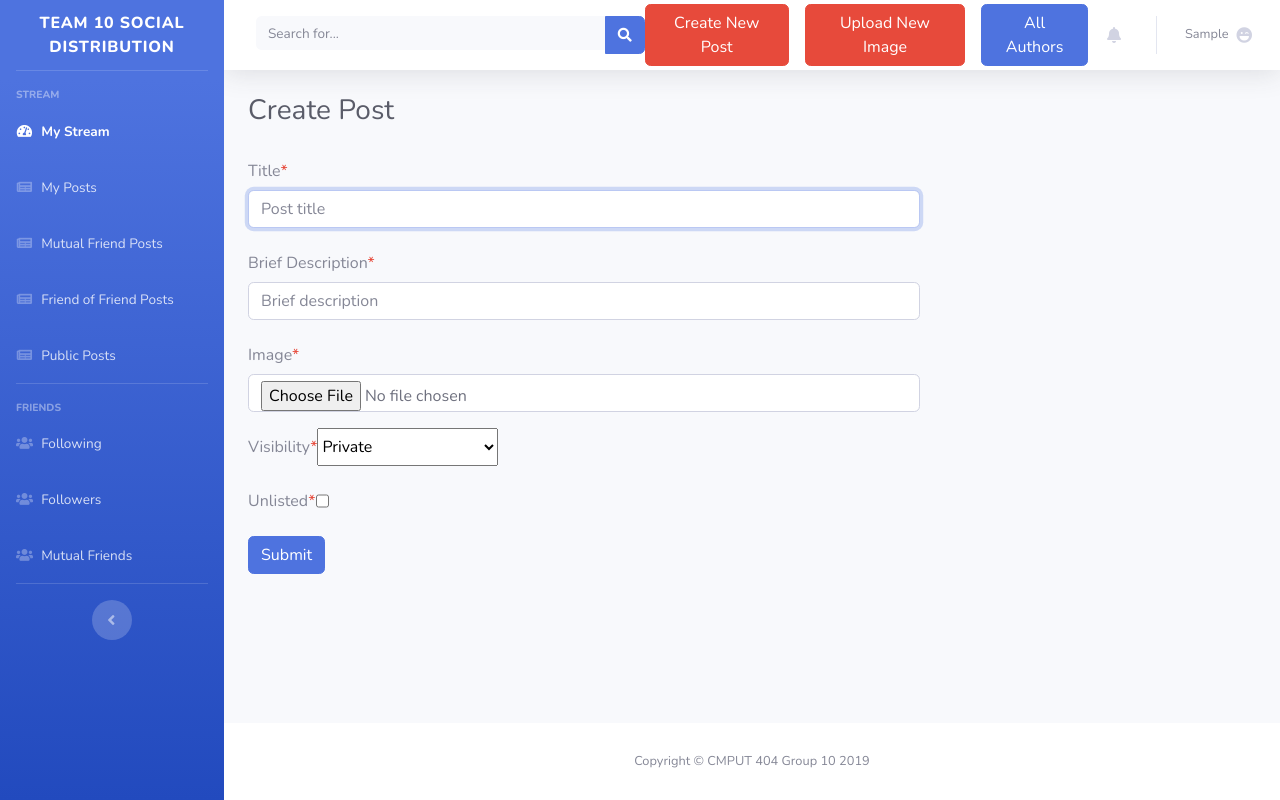
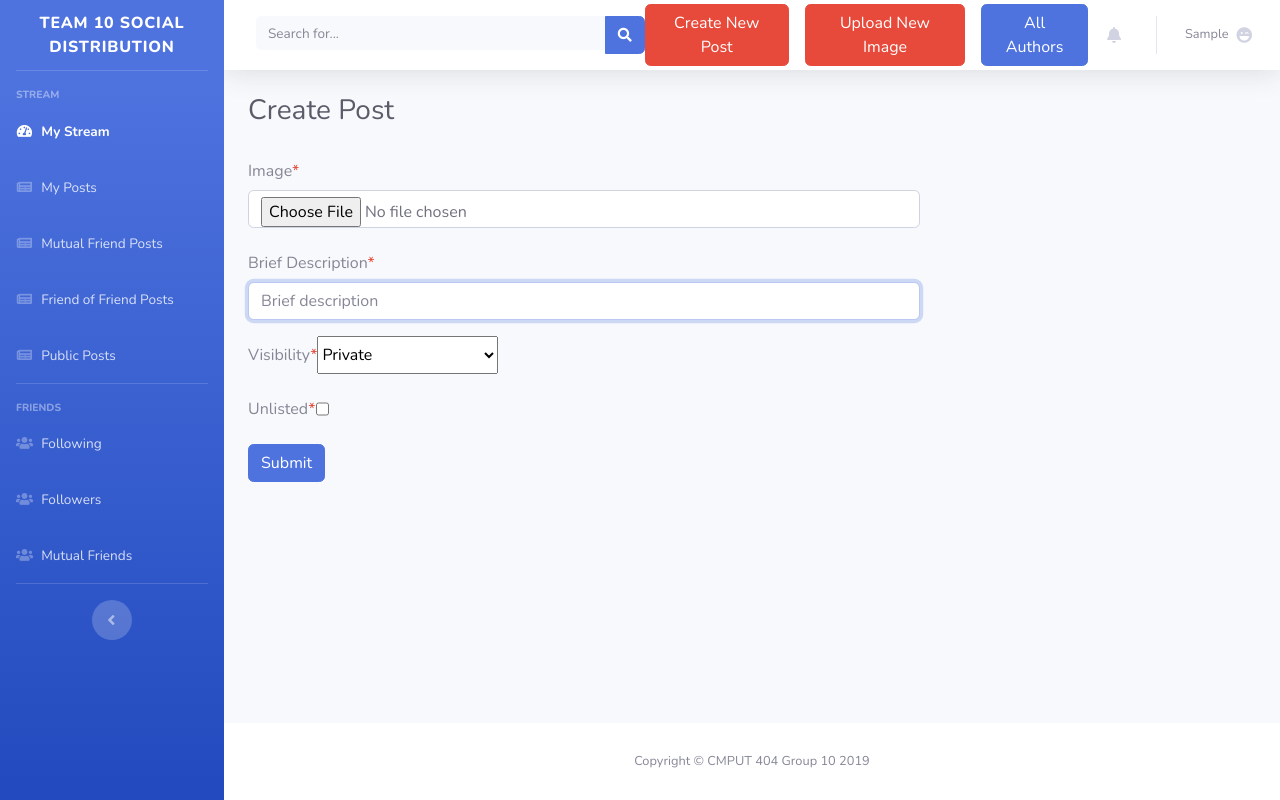
Before and after one commit to olivaC/group-cmput404-project, a Django app: page /create-image in a window 1280 px wide. Run offline with Django 3.2, Linux system fonts and the light colour scheme; the visitor is signed in with stand-in values (Sample User, id 1); data that the repository does not hold is empty; some libraries are stand-ins or nearby versions.

Commit message:
Removed Title and Username from Images

```diff
--- a/app/models.py
+++ b/app/models.py
@@ -99,7 +99,7 @@ class Post(models.Model):
 class Image(models.Model):
     def get_image_dir(instance, filename):
         if isinstance(instance, str):
-            return "images/{username}/{filename}".format(username=instance, filename=filename)
+            return "images/{filename}".format(username=instance, filename=filename)
         else:
             authorName = instance.author.username
             return Image.get_image_dir(authorName, filename)
--- a/app/templates/posts/create_image.html
+++ b/app/templates/posts/create_image.html
@@ -13,27 +13,20 @@
             <div class="col-lg-8">
                 <!-- /.panel-heading -->
                 <div class="form-group row">
-                    <label for="id_title" class="col-form-label">Title<span class="text-danger">*</span></label>
-                    {{ form.post.errors }}
-                    <input type="text" id="id_title" name="title" class="form-control"
-                           placeholder="Post title"
-                           value="{{ form.title.value|default:"" }}" autofocus required>
+                    <label for="id_text" class="col-form-label">Image<span class="text-danger">*</span></label>
 
+                    <input type="file" id="id_file" name="file"
+                           class="form-control" required />
                 </div>
                 <div class="form-group row">
-                    <label for="id_description" class="col-form-label">Brief Description<span
-                            class="text-danger">*</span></label>
+                    <label for="id_description" class="col-form-label">
+                        Brief Description<span class="text-danger">*</span>
+                    </label>
 
                     <input type="text" id="id_description" name="description" class="form-control"
                            placeholder="Brief description"
                            value="{{ form.description.value|default:"" }}" autofocus required>
 
-                </div>
-                <div class="form-group row">
-                    <label for="id_text" class="col-form-label">Image<span class="text-danger">*</span></label>
-
-                    <input type="file" id="id_file" name="file"
-                              class="form-control" required />
                 </div>
                 <div class="form-group row">
                     <label class="col-form-label">Visibility<span class="text-danger">*</span></label>
--- a/app/views/post_views.py
+++ b/app/views/post_views.py
@@ -136,10 +136,10 @@ def create_image_view(request):
             image.author = Author.objects.get(user=request.user)
             image.file = file
             image.save() # Saved before reading, since there is a soft limit on django in memory file size
-            imageFilePath = str(image.file) # Can be different from the uploaded filename
+            imageFileName = str(image.file) # Can be different from the uploaded filename
 
             fs = FileSystemStorage()
-            imageFilePath = fs.location + "/" + fs.save(imageFilePath, file)
+            imageFilePath = fs.location + "/" + fs.save(imageFileName, file)
 
             # Read saved image file
             mimeType = mimetypes.guess_type(imageFilePath)[0]
@@ -148,6 +148,7 @@ def create_image_view(request):
 
             # Create a Post associated with the image
             request.POST = request.POST.copy()
+            request.POST["title"] = imageFileName
             request.POST["contentType"] = mimeType + ";base64"
             request.POST["content"] = data
             print(request.POST)
```
Also changed, not shown: app/utilities.py (line endings or trailing spaces).
